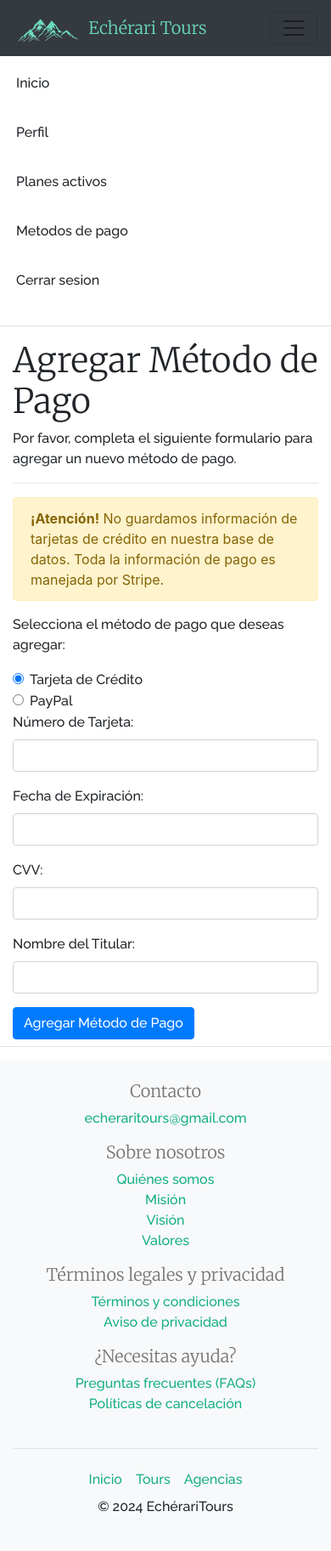
After one commit to metodosformalesds/t5_mfds_2024, a Django app: page /dashboard/cliente/dashboard/agregar_metodo_pago/ in a window 390 px wide. The commit adds this page. Shown: the whole page at 85% size. Run offline with Django 5.2, Linux system fonts and the light colour scheme; some libraries are stand-ins or nearby versions.

Commit message:
Modifique las urls del sidebar del cliente para que funcionen ahora si con todos los elementos necesarios. Agregue logica para los planes activos, y metodos de pago pero aun no funcionan como deberian. Agregue urls para ciertas vistas de los pagos para integrarlos con stripe

```diff
--- a/echeraritours/apps/appDashboard/templates/client_sidebar.html
+++ b/echeraritours/apps/appDashboard/templates/client_sidebar.html
@@ -18,7 +18,7 @@
           </a>
         </li>
         <li class="nav-item mb-3">
-          <a class="nav-link btn d-flex align-items-center" href="#">
+          <a class="nav-link btn d-flex align-items-center" href="{% url "payment_methods_client" %}">
             Metodos de pago
           </a>
         </li>
--- /dev/null
+++ b/echeraritours/apps/appDashboard/templates/cliente/agregar_metodo_pago.html
@@ -0,0 +1,83 @@
+{% extends "base.html" %}
+{% load static %}
+
+{% block title %}Agregar Método de Pago - Echérari Tours{% endblock title %}
+
+{% block content %}
+<div class="row">
+    <div class="sidebar border border-right col-md-3 col-lg-2 p-0 bg-body-tertiary">
+      {% include "client_sidebar.html" %}
+    </div>
+
+    <main class="col-md-9 ms-sm-auto col-lg-10 px-md-4">
+        <div class="d-flex justify-content-between flex-wrap flex-md-nowrap align-items-center pt-3 pb-2 mb-3 border-bottom">
+            <div class="container">
+                <h1>Agregar Método de Pago</h1>
+                <p>Por favor, completa el siguiente formulario para agregar un nuevo método de pago.</p>
+                <hr>
+                <div class="alert alert-warning" role="alert">
+                    <strong>¡Atención!</strong> No guardamos información de tarjetas de crédito en nuestra base de datos. Toda la información de pago es manejada por Stripe.
+                </div>
+
+                <p>Selecciona el método de pago que deseas agregar:</p>
+                <div class="form-check">
+                    <input class="form-check-input" type="radio" name="method_type" id="credit_card" value="credit_card" checked>
+                    <label class="form-check-label" for="credit_card">Tarjeta de Crédito</label>
+                </div>
+                <div class="form-check">
+                    <input class="form-check-input" type="radio" name="method_type" id="paypal" value="paypal">
+                    <label class="form-check-label" for="paypal">PayPal</label>
+                </div>
+
+                <form method="post" action="{% url 'add_payment_method' %}">
+                    {% csrf_token %}
+                    <div class="form-group">
+                        <label for="card_number">Número de Tarjeta:</label>
+                        <input type="text" id="card_number" name="card_number" class="form-control" required>
+                    </div>
+                    <div class="form-group">
+                        <label for="expiry_date">Fecha de Expiración:</label>
+                        <input type="text" id="expiry_date" name="expiry_date" class="form-control" required>
+                    </div>
+                    <div class="form-group">
+                        <label for="cvv">CVV:</label>
+                        <input type="text" id="cvv" name="cvv" class="form-control" required>
+                    </div>
+                    <div class="form-group">
+                        <label for="cardholder_name">Nombre del Titular:</label>
+                        <input type="text" id="cardholder_name" name="cardholder_name" class="form-control" required>
+                    </div>
+                    <button type="submit" class="btn btn-primary">Agregar Método de Pago</button>
+                </form>
+            </div>
+        </div>
+    </main>
+</div>
+
+<script>
+    document.addEventListener('DOMContentLoaded', function() {
+        var methodTypeRadios = document.querySelectorAll('input[type=radio][name=method_type]');
+        methodTypeRadios.forEach(function(radio) {
+            radio.addEventListener('change', function() {
+                if (this.value == 'credit_card') {
+                    document.getElementById('card_number').placeholder = 'Número de Tarjeta';
+                    document.getElementById('expiry_date').placeholder = 'Fecha de Expiración';
+                    document.getElementById('cvv').placeholder = 'CVV';
+                    document.getElementById('cardholder_name').placeholder = 'Nombre del Titular';
+                    document.getElementById('expiry_date').disabled = false;
+                    document.getElementById('cvv').disabled = false;
+                    document.getElementById('cardholder_name').disabled = false;
+                } else if (this.value == 'paypal') {
+                    document.getElementById('card_number').placeholder = 'Correo de PayPal';
+                    document.getElementById('expiry_date').placeholder = '';
+                    document.getElementById('cvv').placeholder = '';
+                    document.getElementById('cardholder_name').placeholder = '';
+                    document.getElementById('expiry_date').disabled = true;
+                    document.getElementById('cvv').disabled = true;
+                    document.getElementById('cardholder_name').disabled = true;
+                }
+            });
+        });
+    });
+</script>
+{% endblock content %}
--- a/echeraritours/apps/appDashboard/urls.py
+++ b/echeraritours/apps/appDashboard/urls.py
@@ -7,5 +7,9 @@ urlpatterns = [
     path('cliente/dashboard/planes_activos/',
          views.client_active_plans, name='client_active_plans'),
     path('cliente/dashboard/perfil/', views.client_profile, name='client_profile'),
+    path('cliente/dashboard/metodos_pago/',
+         views.payment_methods_client, name='payment_methods_client'),
+    path('cliente/dashboard/agregar_metodo_pago/',
+         views.add_payment_method, name='add_payment_method'),
     path('agencia/dashboard/', views.agency_dashboard, name='agency_dashboard'),
 ]
--- a/echeraritours/apps/appDashboard/views.py
+++ b/echeraritours/apps/appDashboard/views.py
@@ -2,7 +2,9 @@ from django.shortcuts import render, redirect
 from django.http import HttpResponse
 from django.contrib.auth.decorators import login_required
 from apps.appUser.models import Client, Agency
-
+from apps.appPayment.models import PaymentMethod
+from apps.appTour.models import Reservation
+from django.views.generic.edit import CreateView
 
 # Create your views here.
 
@@ -48,13 +50,35 @@ def client_dashboard(request):
 
 
 def client_active_plans(request):
-    return render(request, 'cliente/planes_activos.html')
+    reservaciones = Reservation.objects.filter(client=request.user.client)
+
+    return render(request, 'cliente/planes_activos.html', {'reservaciones': reservaciones})
 
 
 def client_profile(request):
     cliente = Client.objects.get(user=request.user)
 
     return render(request, 'cliente/perfil.html', {'cliente': cliente})
+
+
+def payment_methods_client(request):
+    metodos = PaymentMethod.objects.filter(client=request.user.client)
+
+    return render(request, 'cliente/metodos_pago.html', {'metodos': metodos})
+
+
+def add_payment_method(request):
+    if request.method == 'POST':
+        if request.POST.get('tipo_tarjeta') == 'Tarjeta de crédito' or request.POST.get('tipo_tarjeta') == 'Tarjeta de débito':
+            metodo = PaymentMethod(
+                client=request.user.client,
+                method_type='credit_card',
+                stripe_payment_method_id=request.POST.get(
+                    'stripe_payment_method_id')
+            )
+            metodo.save()
+
+    return render(request, "cliente/agregar_metodo_pago.html")
 
 
 @login_required(login_url='login')
--- a/echeraritours/apps/appTour/templates/tour_templates/agencias.html
+++ b/echeraritours/apps/appTour/templates/tour_templates/agencias.html
@@ -11,6 +11,7 @@
 <h2 class="text-center my-5">Agencias registradas en Echerari Tours </h2>
 
 <div class="container my-4">
+    {% if agencias %}
     <div class="row">
         {% for agencia in agencias %}
         <div class="col-lg-4 col-md-6 mb-4">
@@ -28,6 +29,11 @@
         </div>
         {% endfor %}
     </div>
+    {% else %}
+    <div class="alert alert-warning" role="alert">
+        No hay agencias registradas.
+    </div>
+    {% endif %}
 </div>
 
 
```
Also changed, not shown: echeraritours/apps/appDashboard/templates/cliente/metodos_pago.html (added, +47 -0 lines), echeraritours/apps/appDashboard/templates/cliente/planes_activos.html (+10 -1 lines), echeraritours/apps/appTour/templates/tour_templates/tours.html (+12 -3 lines).
